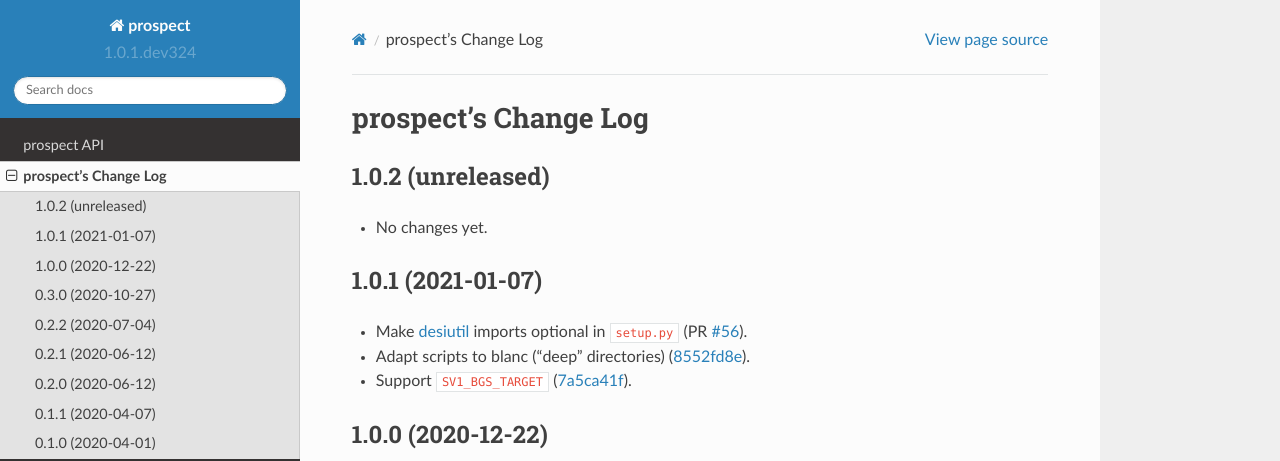
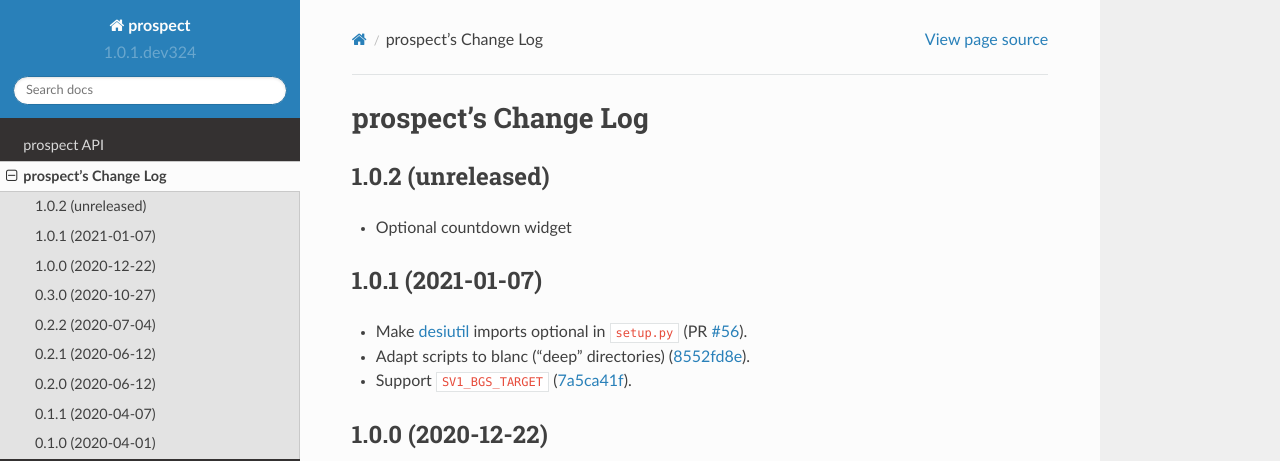
Before and after one commit to desihub/prospect, a Sphinx documentation site: the page built from doc/changes.rst, in a window 1280 px wide and 900 px high. Shown: the top 461 px of the window. Built offline with Sphinx 7.4.7 and the Read the Docs theme 2.0.0, drawn with Linux system fonts in a browser that asks for light colours.

Commit message:
update change log

```diff
--- a/doc/changes.rst
+++ b/doc/changes.rst
@@ -5,7 +5,7 @@ prospect's Change Log
 1.0.2 (unreleased)
 ------------------
 
-* No changes yet.
+* Optional countdown widget
 
 1.0.1 (2021-01-07)
 ------------------
```
